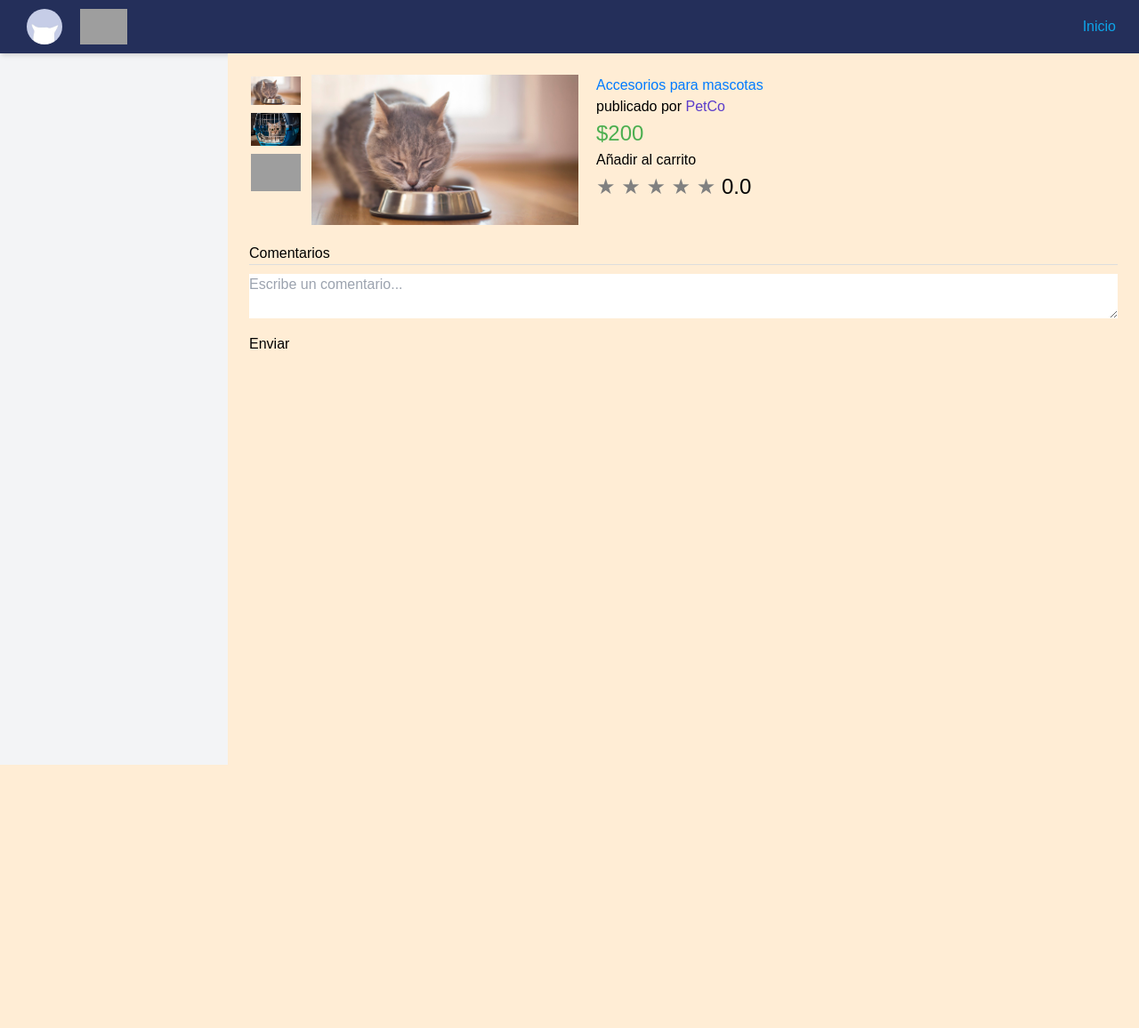
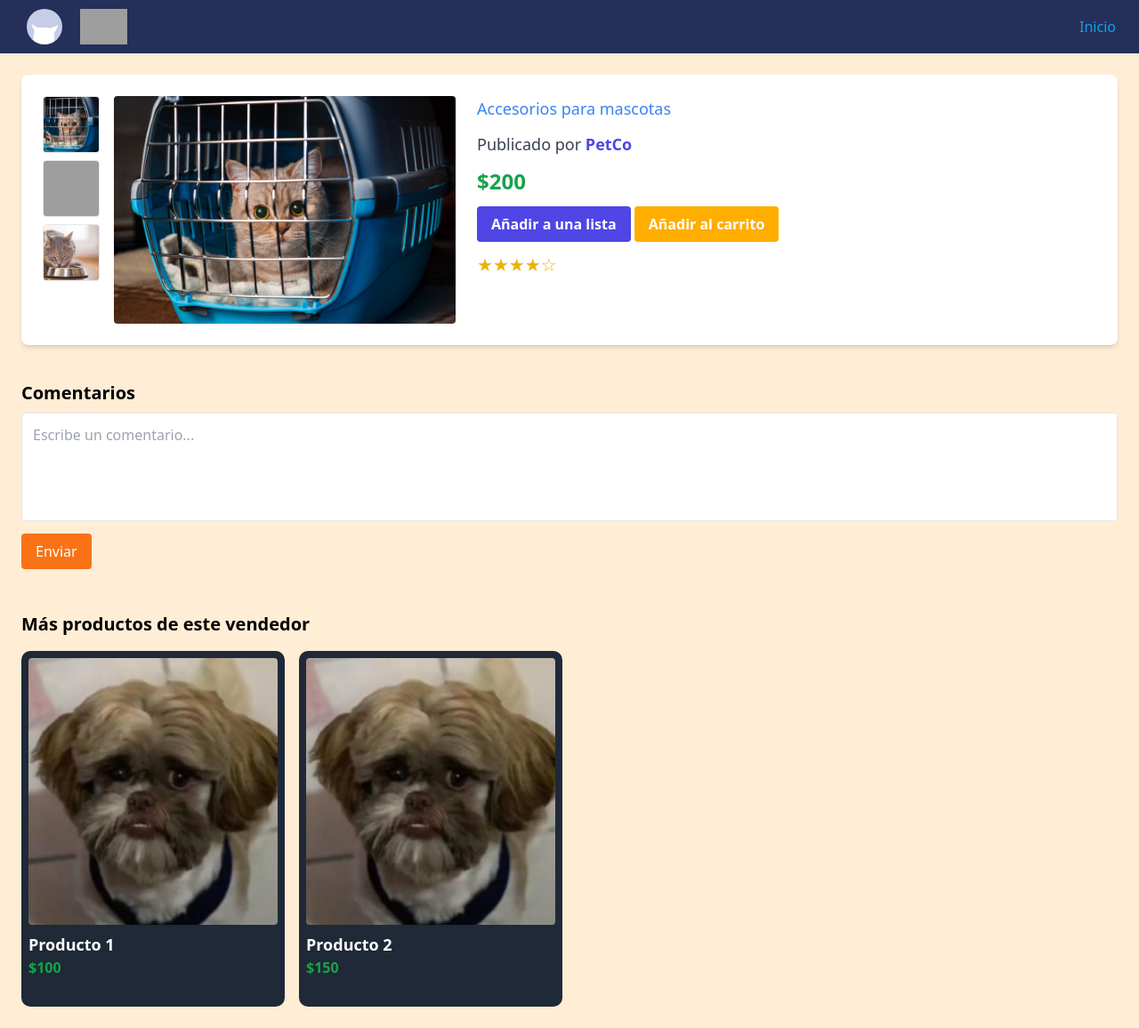
Before and after one commit to mdemendieta/CapaIntermedia, a PHP site: page /product.php in a window 1280 px wide. Shown: the whole page at 89% size. Before the commit the page ends 860 px from the top, so only its background shows below. Run offline with PHP 8.4, Linux system fonts and the light colour scheme; some libraries are stand-ins or nearby versions; grey boxes are pictures that could not be loaded.

Commit message:
Vista Producto v1
boceto de la página de un producto en específico.
También se hicieron algunos ajustes generales

```diff
--- a/css/styles_product.css
+++ /dev/null
@@ -1,89 +0,0 @@
-body {
-    font-family: Arial, sans-serif;
-    margin: 20px;
-}
-h1{
-    color: #007bff;
-}
-.product-container {
-    display: flex;
-    gap: 20px;
-}
-
-.image-gallery {
-    display: flex;
-    gap: 10px;
-}
-
-.thumbnails {
-    display: flex;
-    flex-direction: column;
-    gap: 5px;
-}
-
-.thumb {
-    width: 60px;
-    cursor: pointer;
-    border: 2px solid transparent;
-}
-
-.thumb:hover {
-    border-color: #ff9800;
-}
-
-.main-image img {
-    width: 300px;
-}
-
-.product-info {
-    flex: 1;
-}
-
-.price {
-    font-size: 1.5em;
-    color: #4caf50;;
-}
-#product-seller{
-    color: #5b3cca;
-}
-button {
-    padding: 10px;
-    background: #ff9800;
-    color: white;
-    border: none;
-    border-radius: 15px;
-    cursor: pointer;
-}
-
-.rating {
-    font-size: 1.5em;
-}
-
-.star {
-    cursor: pointer;
-    color: gray;
-}
-
-.star:hover, .star.active {
-    color: gold;
-}
-
-.comments-section {
-    margin-top: 20px;
-}
-
-#comments-list {
-    border-top: 1px solid #ddd;
-    padding-top: 10px;
-}
-
-textarea {
-    width: 100%;
-    height: 50px;
-    margin-top: 10px;
-}
-
-#add-comment {
-    display: block;
-    margin-top: 10px;
-}
--- a/php/product.php
+++ b/php/product.php
@@ -1,60 +1,83 @@
+<?php
+if (session_status() === PHP_SESSION_NONE) {
+    session_start();
+}
+
+?>
 <!DOCTYPE html>
 <html lang="es">
+
 <head>
     <meta charset="UTF-8">
     <meta name="viewport" content="width=device-width, initial-scale=1.0">
     <title>Detalle del Producto</title>
-    <link rel="stylesheet" href="../css/styles_product.css">
 </head>
 
+<body class="bg-orange-100">
     <header>
-<?php include('navbar.php'); ?>
+        <?php include 'navbar.php'; ?>
     </header>
-<body>
-<div id="main-content" class="flex-1 transition-all duration-300 p-6 bg-orange-100 ml-64 min-h-screen">
-    <div class="product-container">
-        <!-- Galería de imágenes -->
-        <div class="image-gallery">
-            <div class="thumbnails">
-                <img src="../recursos/categorias/alimentoscat.jpg" class="thumb" onclick="changeImage(this)">
-                <img src="../recursos/categorias/jaulas.jpg" class="thumb" onclick="changeImage(this)">
-                <img src="../recursos/categorias/correas.jpg" class="thumb" onclick="changeImage(this)">
+
+    <div id="main-content" class="flex-1 transition-all duration-300 p-6 bg-orange-100 min-h-screen">
+        <div class="flex flex-col md:flex-row gap-6 bg-white p-6 rounded-lg shadow-md">
+            <!-- Galería -->
+            <div class="flex">
+                <!-- Miniaturas -->
+                <div class="flex flex-col gap-2 mr-4">
+                    <img src="../recursos/categorias/JAULAS.jpg" alt="" class="w-16 h-16 object-cover rounded cursor-pointer border">
+                    <img src="../recursos/categorias/JUGUETES.jpg" alt="" class="w-16 h-16 object-cover rounded cursor-pointer border">
+                    <img src="../recursos/categorias/ALIMENTOSCAT.jpg" alt="" class="w-16 h-16 object-cover rounded cursor-pointer border">
                 </div>
-            <div class="main-image">
-                <img id="main-img" src="../recursos/categorias/alimentoscat.jpg">
+                <!-- Imagen principal -->
+                <div class="flex-shrink-0">
+                    <img id="imagenGrande" src="../recursos/categorias/JAULAS.jpg" alt="Producto" class="w-96 h-auto rounded">
                 </div>
             </div>
 
-        <!-- Información del producto -->
-        <div class="product-info">
-            <h1 id="product-title">Accesorios para mascotas</h1>
-            <p>publicado por <span id="product-seller">PetCo</span></p>
-            <p class="price">$<span id="product-price">200</span></p>
-            <button id="add-to-cart">Añadir al carrito</button>
-
-            <!-- Valoración -->
-            <div class="rating">
-                <span class="star" onclick="rateProduct(1)">★</span>
-                <span class="star" onclick="rateProduct(2)">★</span>
-                <span class="star" onclick="rateProduct(3)">★</span>
-                <span class="star" onclick="rateProduct(4)">★</span>
-                <span class="star" onclick="rateProduct(5)">★</span>
-                <span id="rating-text">0.0</span>
-            </div>
+            <!-- Detalles -->
+            <div class="flex-1 space-y-3">
+                <h2 class="text-blue-500 text-lg ">Accesorios para mascotas</h2>
+                <p class="text-lg text-gray-700">Publicado por <strong class="text-indigo-600">PetCo</strong></p>
+                <p class="text-2xl font-bold text-green-600">$200</p>
+                <button class="bg-indigo-600 hover:bg-indigo-700 text-white font-semibold py-2 px-4 rounded">
+                    Añadir a una lista
+                </button>
+                <button class="bg-[#ffae00] hover:bg-[#ff9d00] text-white font-semibold py-2 px-4 rounded">
+                    Añadir al carrito
+                </button>
+                <p class="text-yellow-500 text-xl">★★★★☆</p>
             </div>
         </div>
 
-    <!-- Sección de comentarios -->
-    <div class="comments-section">
-        <h2>Comentarios</h2>
-        <div id="comments-list">
-            <!-- Comentarios dinámicos -->
+        <!-- Comentarios -->
+        <section class="mt-10">
+            <h3 class="text-xl font-semibold mb-2">Comentarios</h3>
+            <textarea class="w-full p-3 border rounded resize-none mb-2" rows="4"
+                placeholder="Escribe un comentario..."></textarea>
+            <button class="bg-orange-500 hover:bg-orange-600 text-white px-4 py-2 rounded">Enviar</button>
+        </section>
+
+        <!-- Más productos del mismo vendedor -->
+        <section class="mt-12">
+            <h3 class="text-xl font-semibold mb-4">Más productos de este vendedor</h3>
+            <div class="grid grid-cols-2 md:grid-cols-4 gap-4">
+                <div class="h-[400px] bg-gray-800 rounded-[10px] p-2 flex-col">
+                    <img src="../recursos/productos/6826d7eb20fc7.png" alt="" class="w-full h-[300px] object-cover rounded mb-2">
+                    <p class="text-lg text-white font-semibold">Producto 1</p>
+                    <span class="text-green-600 font-bold">$100</span>
                 </div>
-        <textarea id="comment-input" placeholder="Escribe un comentario..."></textarea>
-        <button id="add-comment">Enviar</button>
+                <div class="h-[400px] bg-gray-800 rounded-[10px] p-2 flex-col">
+                    <img src="../recursos/productos/6826d7eb20fc7.png" alt="" class="w-full h-[300px] object-cover rounded mb-2">
+                    <p class="text-lg text-white font-semibold">Producto 2</p>
+                    <span class="text-green-600 font-bold">$150</span>
                 </div>
+                <!-- Más productos... -->
+            </div>
+        </section>
+
 
         <script src="../js/script_product.js"></script>
     </div>
 </body>
+
 </html>
```
Also changed, not shown: js/script_product.js (+7 -25 lines), php/altaproducto.php (+5 -3 lines), php/landing.php (+25 -11 lines), php/mislistas.php (+6 -3 lines), recursos/productos6827ed77e1a4c.jpeg (deleted), 1 other file. Lines whose indentation alone changed are shown as unchanged.
